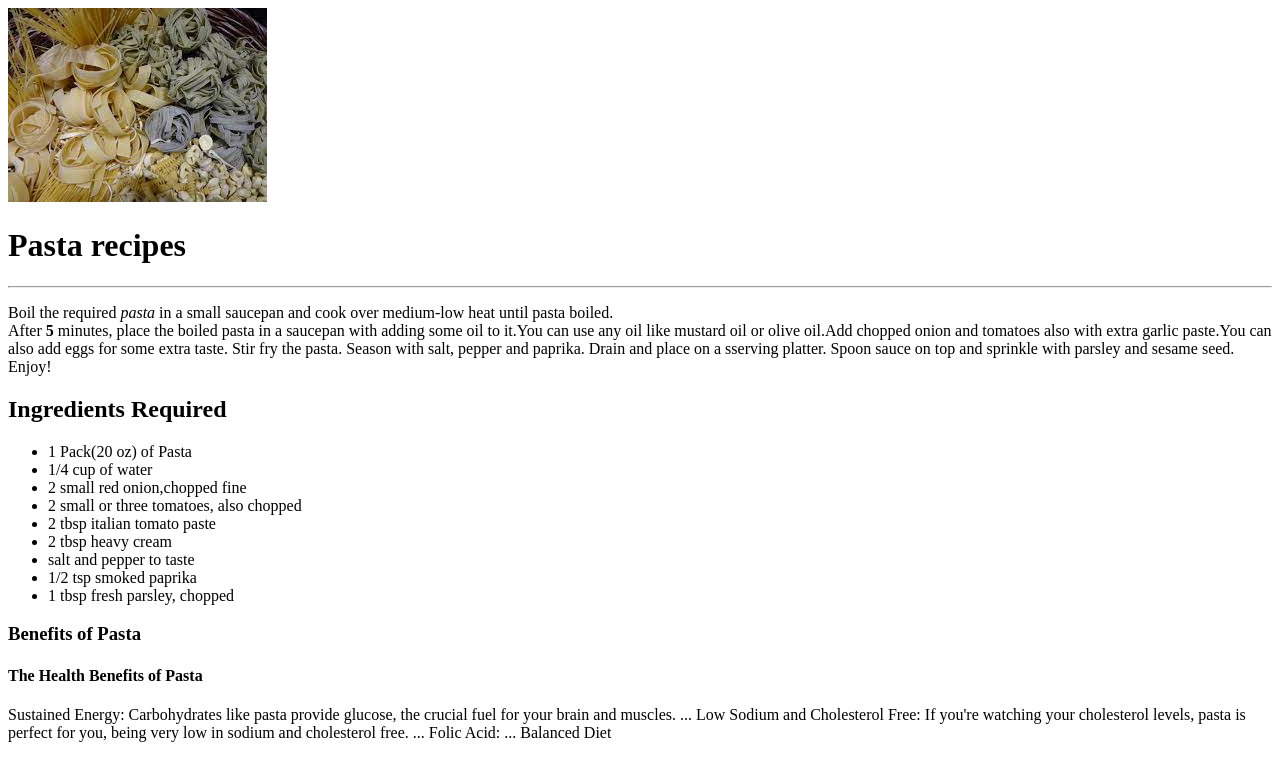
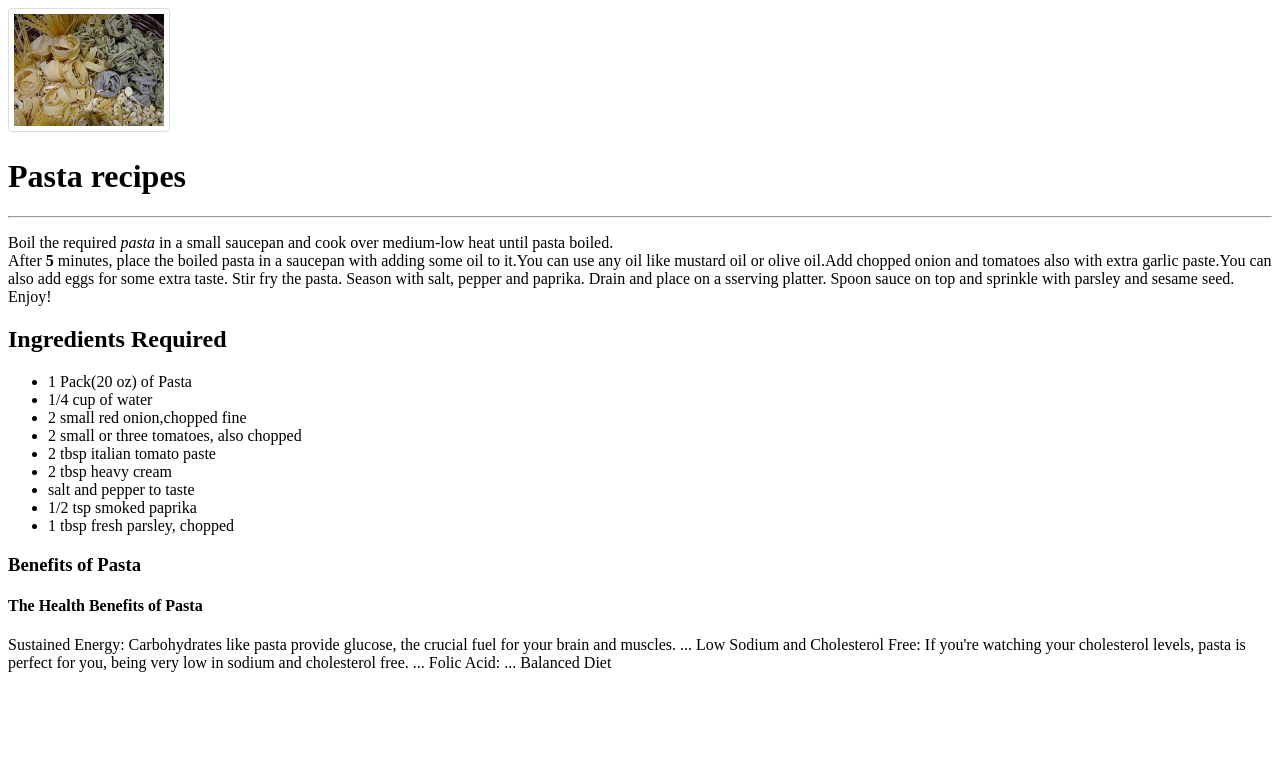
Before and after one commit to khusbu08/chapter1, a plain HTML site: page index.html in a window 1280 px wide. Drawn offline with Linux system fonts and the light colour scheme.

Commit message:
adding css to image

```diff
--- a/index.html
+++ b/index.html
@@ -5,6 +5,7 @@
     <meta http-equiv="X-UA-Compatible" content="IE=edge" />
     <meta name="viewport" content="width=device-width, initial-scale=1.0" />
     <title>Cooking Recipes</title>
+    <link rel="stylesheet" href="style.css" />
   </head>
   <body>
     <img src="../images/pasta.jpg" alt="SavoringPasta" />
--- a/style.css
+++ b/style.css
@@ -0,0 +1,6 @@
+img {
+  border: 1px solid #ddd;
+  border-radius: 4px;
+  padding: 5px;
+  width: 150px;
+}
```
